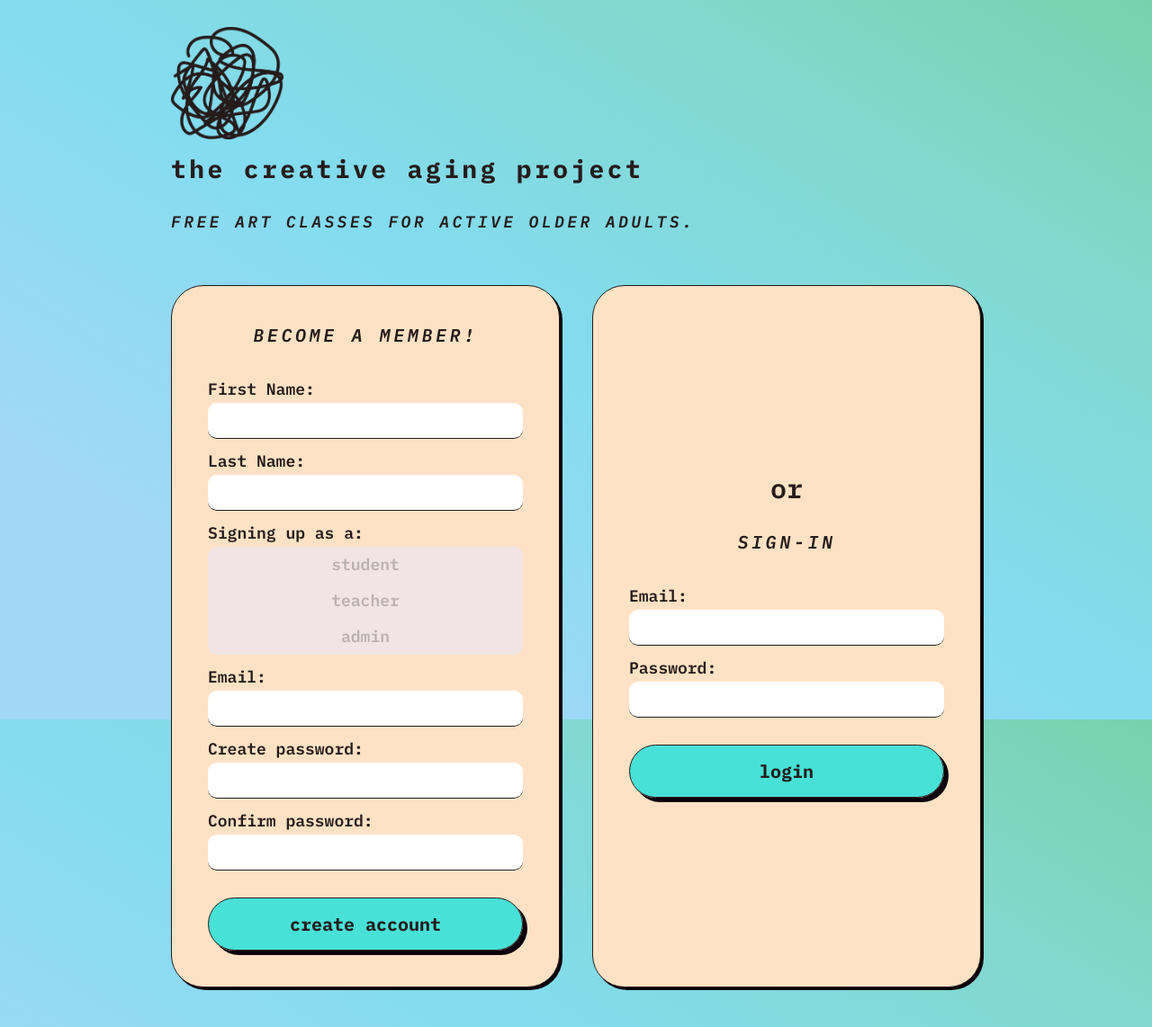
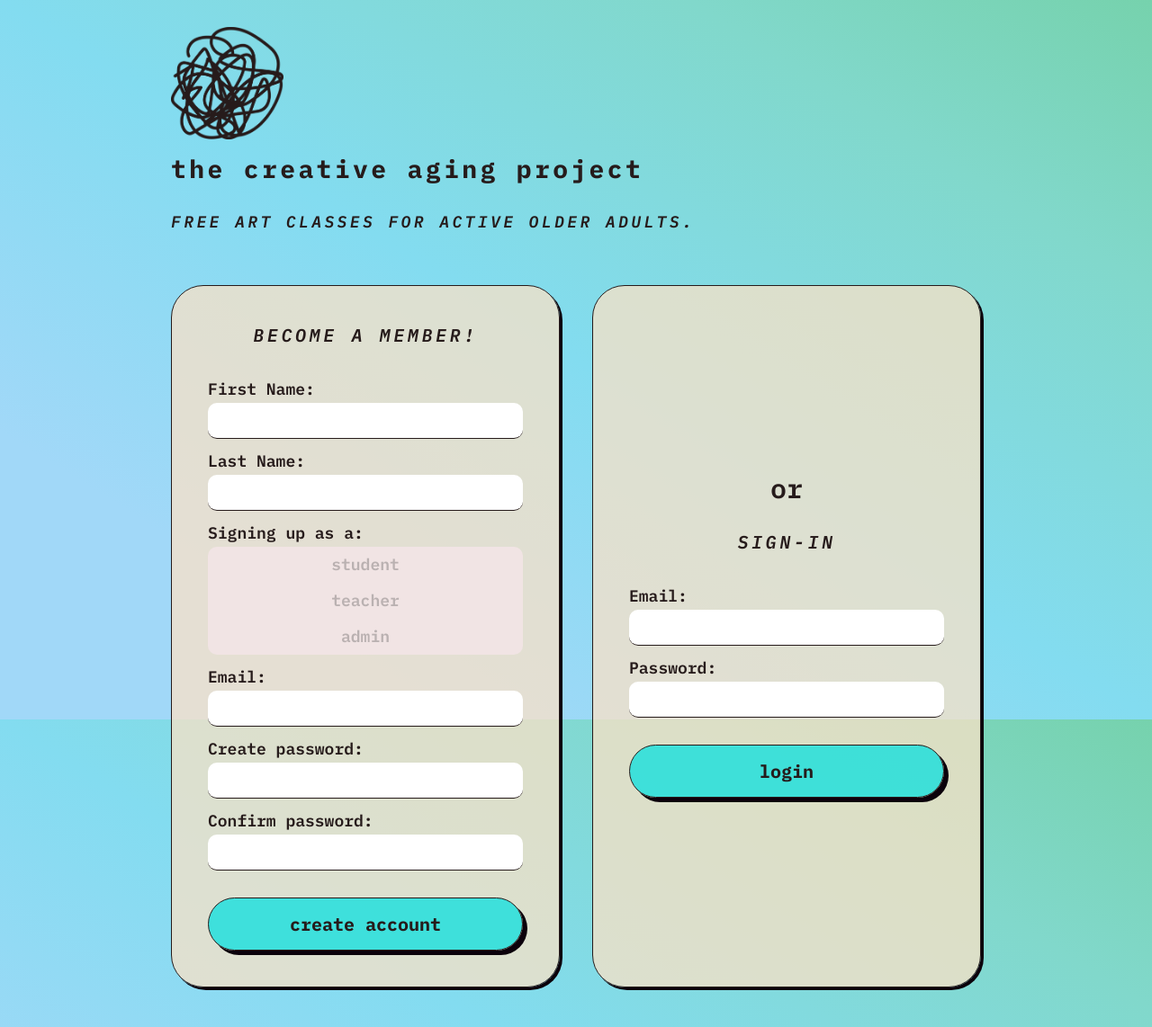
Before and after one commit to gabbe-grodin/creative_aging_program, a Flask app: page / in a window 1280 px wide. Shown: the whole page at 90% size. Run offline with Flask 3, Linux system fonts and the light colour scheme; some libraries are stand-ins or nearby versions; some web fonts are replaced.

Commit message:
small card hover color change

```diff
--- a/flask_app/static/css/style.css
+++ b/flask_app/static/css/style.css
@@ -344,10 +344,10 @@ body{
 }
 form,
 .card{
-    background-color: #ffe2c5;
+    background-color: #ffe2c5b8;
 }
 .card-small:hover{
-    background-color: #9fc7ff;
+    background-color: #ffe2c5;
 }
 button,
 .btn{
```
